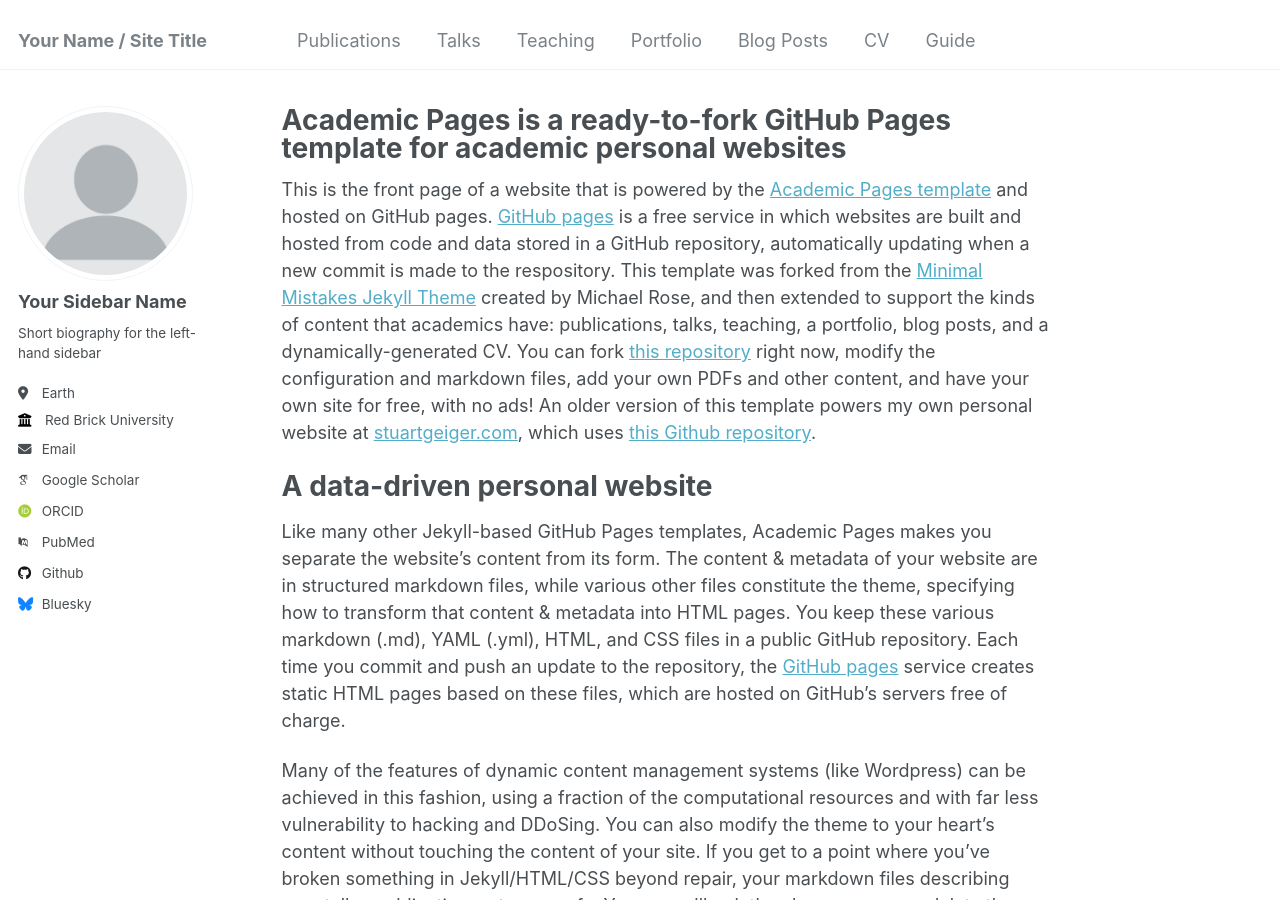
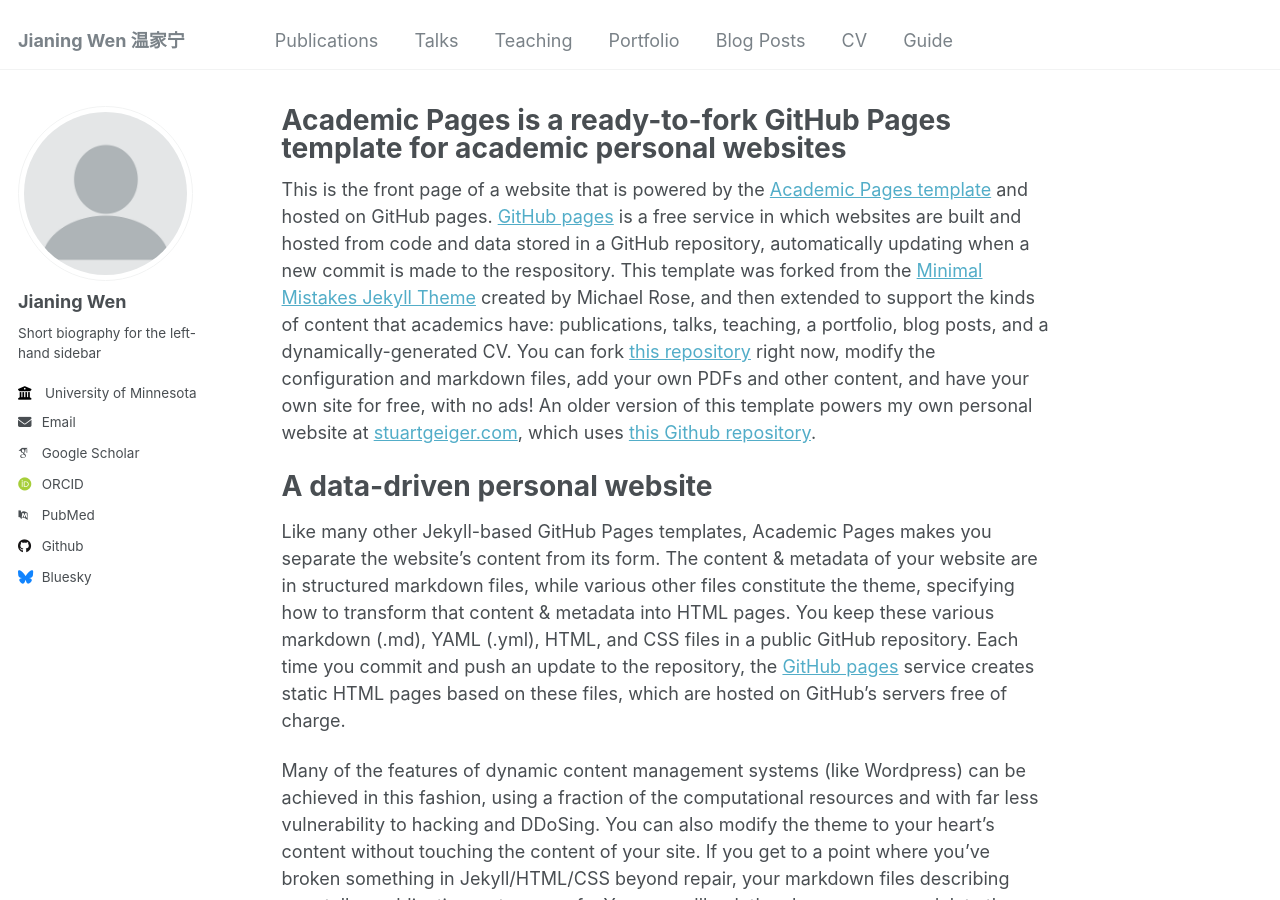
Before and after one commit to JianingWen/JianingWen.github.io, a Jekyll site: the page built from _pages/about.md, in a window 1280 px wide and 900 px high. Built offline with Jekyll 4.4.1, drawn with Linux system fonts in a browser that asks for light colours; some web fonts are replaced.

Commit message:
small changes

```diff
--- a/_config.yml
+++ b/_config.yml
@@ -8,7 +8,7 @@
 
 # Basic Site Settings
 locale                   : "en-US"
-title                    : "Your Name / Site Title"
+title                    : "Jianing Wen 温家宁"
 title_separator          : "-"
 name                     : &name "Your Name"
 description              : &description "personal description"
@@ -22,13 +22,13 @@
 author:
   # Biographic information
   avatar           : "profile.png"
-  name             : "Your Sidebar Name"
+  name             : "Jianing Wen"
   pronouns         : # example: "she/her"
   bio              : "Short biography for the left-hand sidebar"
-  location         : "Earth"
-  employer         : "Red Brick University"
+  # location         : "Earth"
+  employer         : "University of Minnesota"
   uri              : # URL
-  email            : "none@example.org"
+  email            : "wen00112@umn.edu"
 
   # Academic websites
   arxiv            : # URL - Update with the correct link to your profile
```
